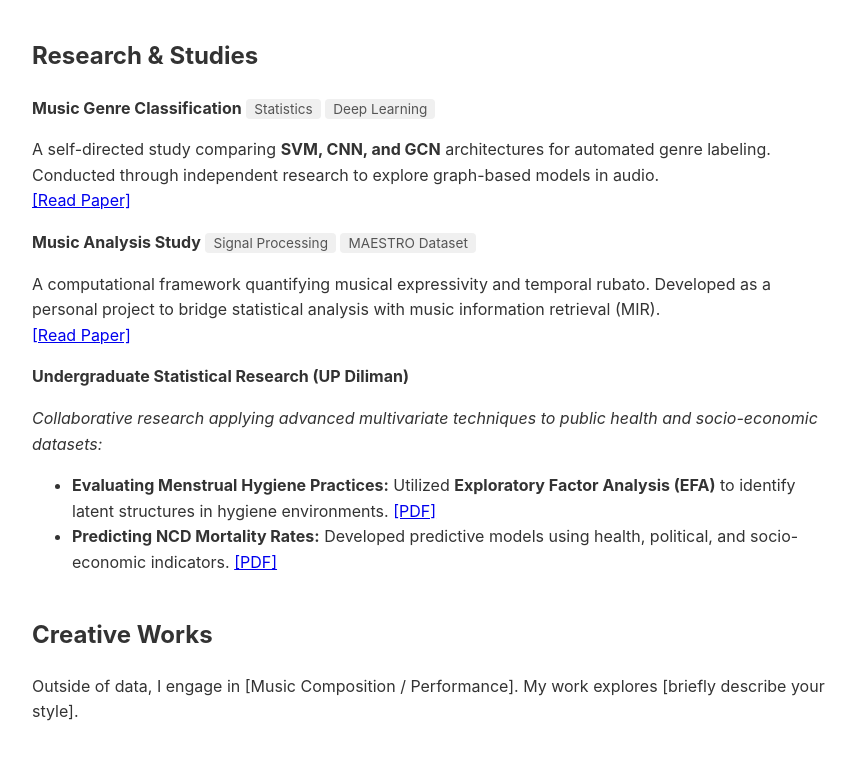
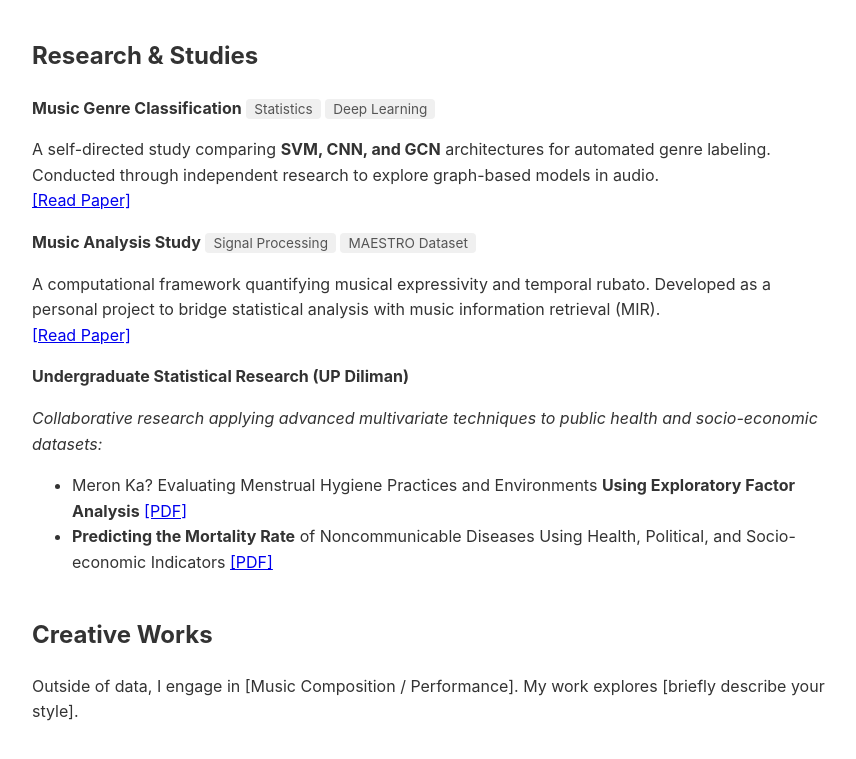
Before and after one commit to vcarselaine-bit/vcarselaine-bit.github.io, a plain HTML site: page index.html in a window 1280 px wide. Shown: the part 731-1490 px from the top of the page, without its empty margins (208-1064 px from the left). Drawn offline with Linux system fonts and the light colour scheme.

Commit message:
Update index.html

```diff
--- a/index.html
+++ b/index.html
@@ -75,8 +75,8 @@
         <strong>Undergraduate Statistical Research (UP Diliman)</strong>
         <p><em>Collaborative research applying advanced multivariate techniques to public health and socio-economic datasets:</em></p>
         <ul>
-            <li><strong>Evaluating Menstrual Hygiene Practices:</strong> Utilized <strong>Exploratory Factor Analysis (EFA)</strong> to identify latent structures in hygiene environments. <a href="Menstrual Hygiene EFA.pdf" target="_blank">[PDF]</a></li>
-            <li><strong>Predicting NCD Mortality Rates:</strong> Developed predictive models using health, political, and socio-economic indicators. <a href="NNCD Mortality Prediction.pdf" target="_blank">[PDF]</a></li>
+            <li>Meron Ka? Evaluating Menstrual Hygiene Practices and Environments <strong>Using Exploratory Factor Analysis</strong>  <a href="Menstrual Hygiene EFA.pdf" target="_blank">[PDF]</a></li>
+            <li><strong>Predicting the Mortality Rate</strong> of Noncommunicable Diseases Using Health, Political, and Socio-economic Indicators <a href="NCD Mortality Prediction.pdf" target="_blank">[PDF]</a></li>
         </ul>
     </div>
 </section>
```
